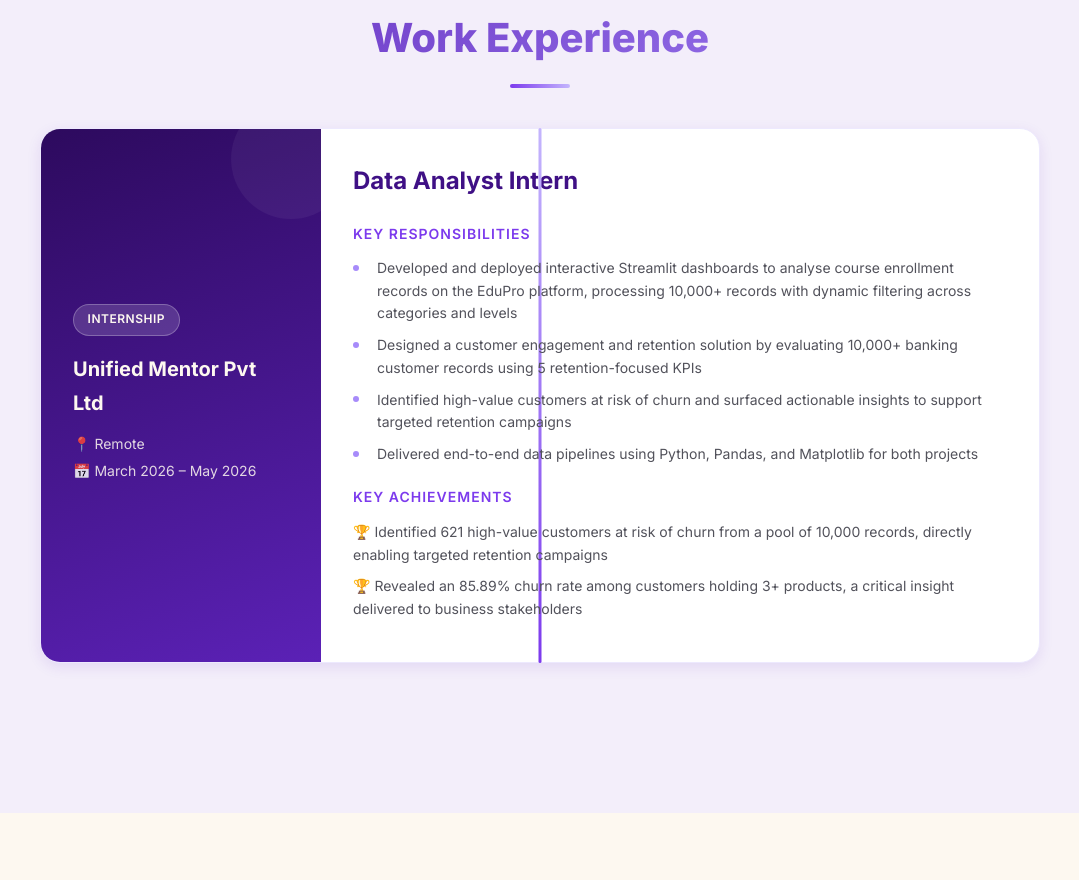
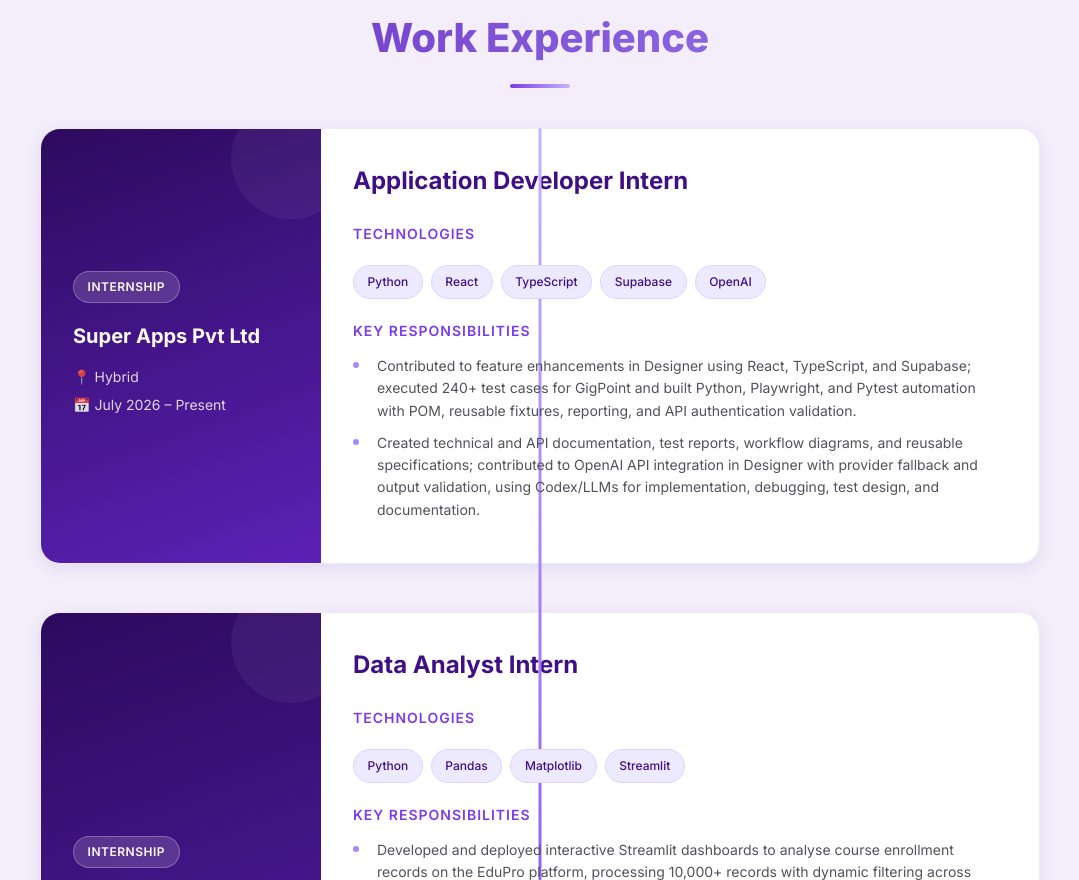
Before and after one commit to ananyap2024/AnanyaP_Portfolio, a plain HTML site: page index.html in a window 1280 px wide. Shown: the part 1920-2800 px from the top of the page, without its empty margins (100-1179 px from the left). Drawn offline with Linux system fonts and the light colour scheme.

Commit message:
updated portfolio

```diff
--- a/index.css
+++ b/index.css
@@ -1506,7 +1506,8 @@ ul, ol { list-style: none; }
   min-width: 120px;
 }
 
-.stat-number {
+.stat-number,
+.stat-prefix {
   font-size: var(--fs-4xl);
   font-weight: 900;
   background: linear-gradient(135deg, var(--violet-600), var(--violet-400));
--- a/index.html
+++ b/index.html
@@ -15,7 +15,7 @@
 <body>
   <!-- ════════════════ NAVIGATION ════════════════ -->
   <nav id="main-nav" class="navbar">
-    <a href="#landing" class="nav-logo">AP</a>
+    <a href="#landing" class="nav-logo">Ananya</a>
     <button id="nav-toggle" class="nav-toggle" aria-label="Toggle navigation">
       <span></span><span></span><span></span>
     </button>
@@ -43,7 +43,7 @@
       <p class="landing-greeting anim-fade-up">Hello, I'm</p>
       <h1 class="landing-name anim-fade-up" style="animation-delay:.15s">Ananya Pappu</h1>
       <p class="landing-designations anim-fade-up" style="animation-delay:.3s">
-        AI &amp; ML Engineer <span class="dot-sep">·</span> Data Analyst <span class="dot-sep">·</span> Full-Stack Developer
+        Aspiring AI/ML Engineer <span class="dot-sep">·</span> Full-Stack Developer <span class="dot-sep">·</span> Data Analyst
       </p>
       <p class="landing-intro anim-fade-up" style="animation-delay:.45s">
         I'm Ananya Pappu, an aspiring AI and ML Engineer with hands-on experience building intelligent systems, data pipelines, and full-stack web applications. From synthetic dataset generation frameworks to AI-powered interview platforms, I turn complex problems into practical, impactful solutions. I combine a strong foundation in machine learning, data analytics, and modern web development with a builder's mindset — shipping real products, not just prototypes. Currently pursuing my B.Tech in Computer Science (AI &amp; ML) with a CGPA of 8.6, I'm eager to bring data and technology together to drive meaningful business outcomes. Let's build something that matters.
@@ -139,12 +139,47 @@
           <div class="exp-card">
             <div class="exp-card-left">
               <span class="exp-badge">Internship</span>
+              <h3 class="exp-company">Super Apps Pvt Ltd</h3>
+              <p class="exp-location">📍 Hybrid</p>
+              <p class="exp-duration">📅 July 2026 – Present</p>
+            </div>
+            <div class="exp-card-right">
+              <h3 class="exp-role">Application Developer Intern</h3>
+              <h4 class="exp-sub-heading">Technologies</h4>
+              <div class="tech-tags" style="margin-bottom: 1.25rem;">
+                <span class="tech-pill bounce-in">Python</span>
+                <span class="tech-pill bounce-in">React</span>
+                <span class="tech-pill bounce-in">TypeScript</span>
+                <span class="tech-pill bounce-in">Supabase</span>
+                <span class="tech-pill bounce-in">OpenAI</span>
+              </div>
+              <h4 class="exp-sub-heading">Key Responsibilities</h4>
+              <ul class="exp-list">
+                <li class="stagger-item">Contributed to feature enhancements in Designer using React, TypeScript, and Supabase; executed 240+ test cases for GigPoint and built Python, Playwright, and Pytest automation with POM, reusable fixtures, reporting, and API authentication validation.</li>
+                <li class="stagger-item">Created technical and API documentation, test reports, workflow diagrams, and reusable specifications; contributed to OpenAI API integration in Designer with provider fallback and output validation, using Codex/LLMs for implementation, debugging, test design, and documentation.</li>
+              </ul>
+            </div>
+          </div>
+        </div>
+
+        <!-- Role 2 -->
+        <div class="timeline-item reveal-left">
+          <div class="exp-card">
+            <div class="exp-card-left">
+              <span class="exp-badge">Internship</span>
               <h3 class="exp-company">Unified Mentor Pvt Ltd</h3>
               <p class="exp-location">📍 Remote</p>
               <p class="exp-duration">📅 March 2026 – May 2026</p>
             </div>
             <div class="exp-card-right">
               <h3 class="exp-role">Data Analyst Intern</h3>
+              <h4 class="exp-sub-heading">Technologies</h4>
+              <div class="tech-tags" style="margin-bottom: 1.25rem;">
+                <span class="tech-pill bounce-in">Python</span>
+                <span class="tech-pill bounce-in">Pandas</span>
+                <span class="tech-pill bounce-in">Matplotlib</span>
+                <span class="tech-pill bounce-in">Streamlit</span>
+              </div>
               <h4 class="exp-sub-heading">Key Responsibilities</h4>
               <ul class="exp-list">
                 <li class="stagger-item">Developed and deployed interactive Streamlit dashboards to analyse course enrollment records on the EduPro platform, processing 10,000+ records with dynamic filtering across categories and levels</li>
@@ -548,7 +583,7 @@
 
       <div class="stats-row reveal">
         <div class="stat-counter">
-          <span class="stat-number" data-target="1">0</span><span class="stat-plus">+</span>
+          <span class="stat-prefix">&lt;</span><span class="stat-number" data-target="1">0</span><span class="stat-plus"></span>
           <span class="stat-label">Years Experience</span>
         </div>
         <div class="stat-counter">
@@ -556,7 +591,7 @@
           <span class="stat-label">Certifications</span>
         </div>
         <div class="stat-counter">
-          <span class="stat-number" data-target="3">0</span><span class="stat-plus"></span>
+          <span class="stat-number" data-target="5">0</span><span class="stat-plus">+</span>
           <span class="stat-label">Projects</span>
         </div>
         <div class="stat-counter">
```
